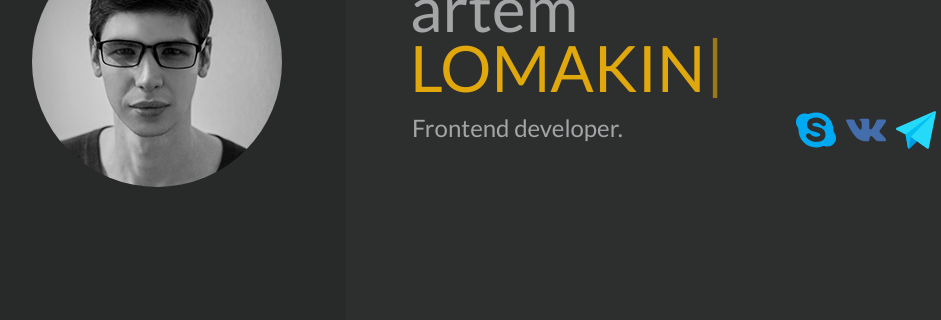
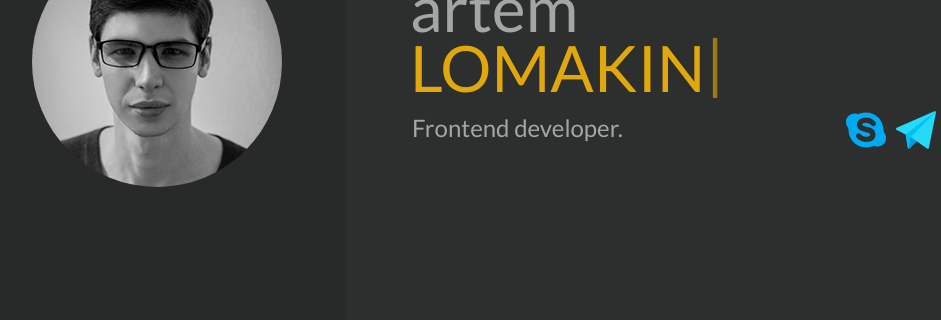
Before and after one commit to myalkleon/CV, a plain HTML site: page index.html in a window 1280 px wide. Shown: the part 278-598 px from the top of the page, 166-1107 px from the left. Drawn offline with Linux system fonts and the light colour scheme.

Commit message:
Vk link deleted

```diff
--- a/index.html
+++ b/index.html
@@ -47,7 +47,7 @@
                                 </svg>
                             </a>
                         </li>
-                        <li>
+                        <li style="display: none">
                             <a href="https://vk.com/artemlomakin" id="vk-link" target="_blank">
                                 <svg version="1.1" id="Layer_1" xmlns="http://www.w3.org/2000/svg" xmlns:xlink="http://www.w3.org/1999/xlink" x="0px" y="0px"
                                     viewBox="0 0 512 512" style="enable-background:new 0 0 512 512;" xml:space="preserve">
```
